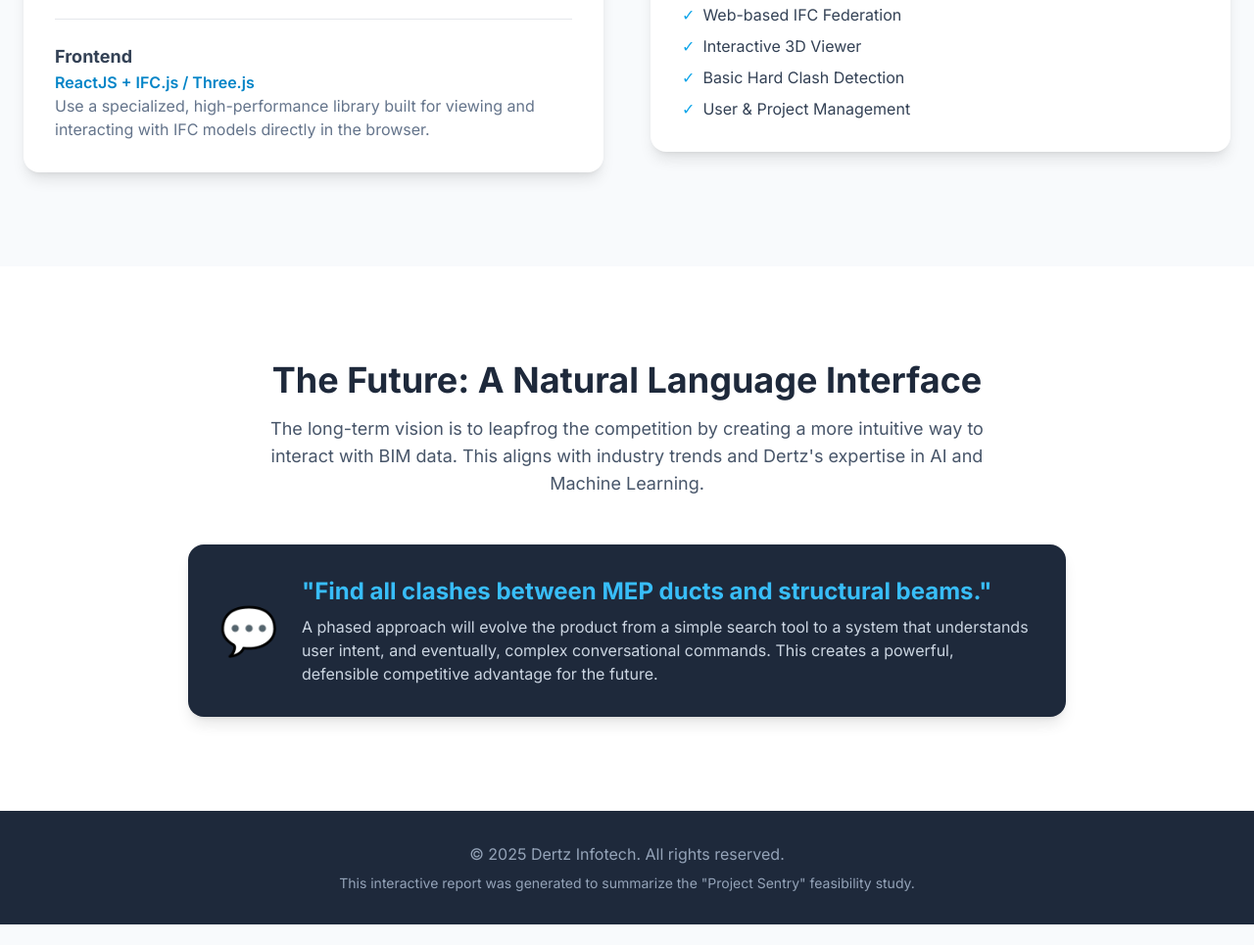
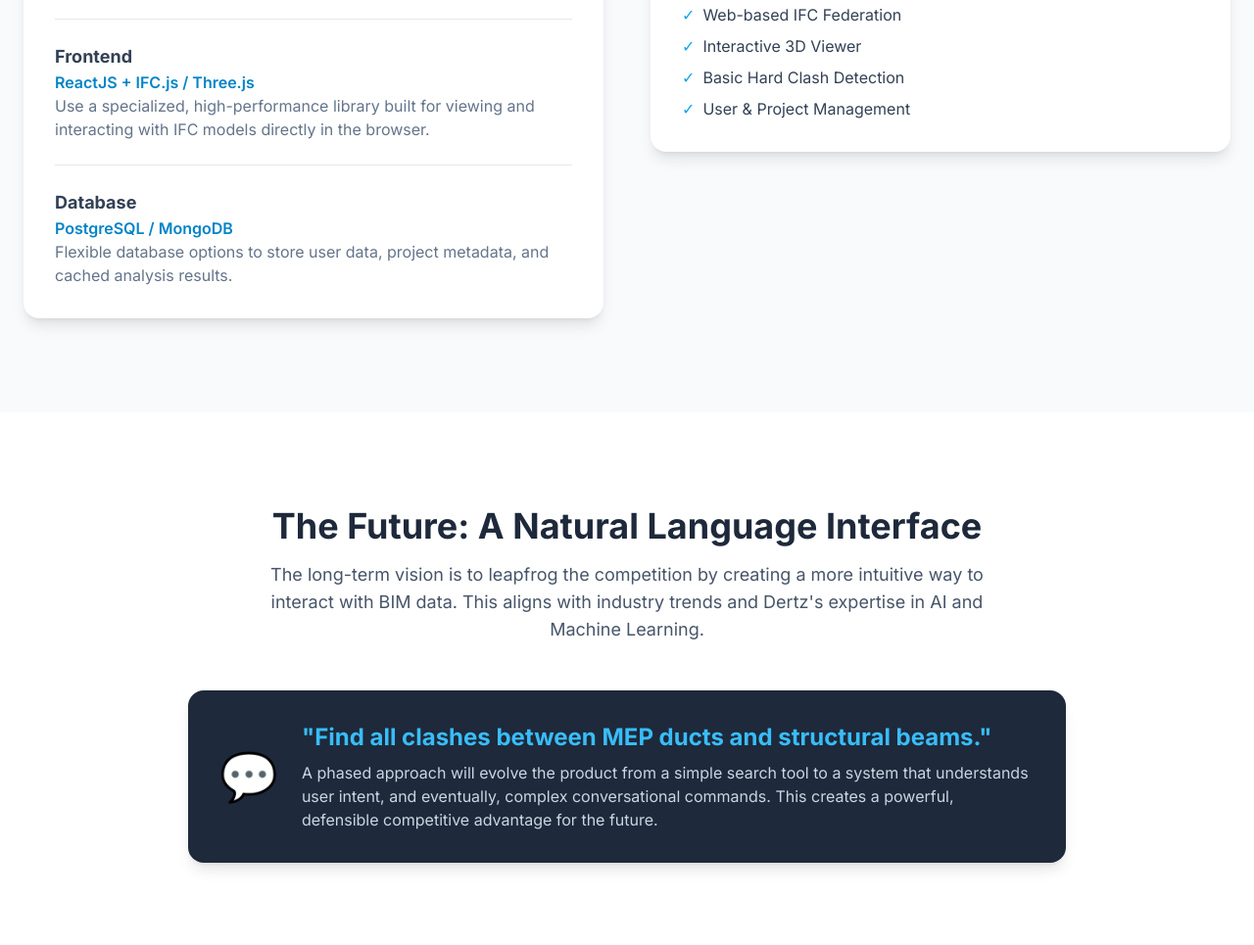
Before and after one commit to DertzInfotech/Project-Sentry, a plain HTML site: page index.html in a window 1280 px wide. Shown: the part 3198-4163 px from the top of the page at 98% size. Before the commit the page ends 4142 px from the top, so only its background shows below. Drawn offline with nearby package versions, Linux system fonts and the light colour scheme.

Commit message:
Update index.html

```diff
--- a/index.html
+++ b/index.html
@@ -218,6 +218,12 @@
                                 <p class="text-sky-600 font-semibold">ReactJS + IFC.js / Three.js</p>
                                 <p class="text-slate-500">Use a specialized, high-performance library built for viewing and interacting with IFC models directly in the browser.</p>
                             </div>
+                            <hr>
+                            <div>
+                                <h4 class="font-bold text-lg text-slate-700">Database</h4>
+                                <p class="text-sky-600 font-semibold">PostgreSQL / MongoDB</p>
+                                <p class="text-slate-500">Flexible database options to store user data, project metadata, and cached analysis results.</p>
+                            </div>
                         </div>
                     </div>
 
```
